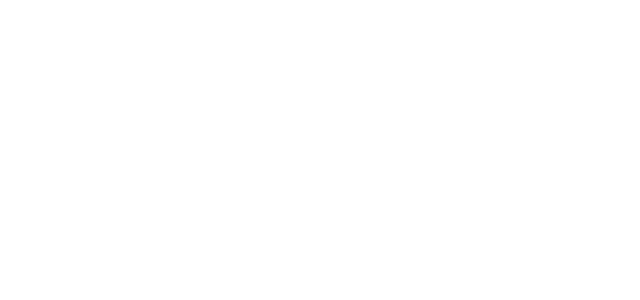
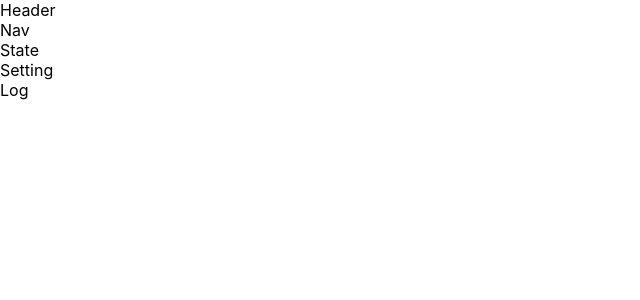
Before and after one commit to miox115/weathersystem, a React (Create React App) app: page / in a window 1280 px wide. Shown: the top 300 px of the page, without its empty margins (0-640 px from the left). Built offline with nearby package versions, Linux system fonts and the light colour scheme; the HTML template or start-up script is replaced by a standard one.

Commit message:
pageとcomponentsの作成

```diff
--- a/src/App.js
+++ b/src/App.js
@@ -1,9 +1,18 @@
-import './App.css';
+import "./App.css";
+import Header from "./pages/Header";
+import Nav from "./pages/Nav";
+import Setting from "./pages/Setting";
+import State from "./pages/State";
+import Log from "./pages/Log";
 
 function App() {
   return (
     <>
-
+      <Header />
+      <Nav />
+      <State />
+      <Setting />
+      <Log />
     </>
   );
 }
--- /dev/null
+++ b/src/pages/Header.jsx
@@ -0,0 +1,9 @@
+import React from 'react'
+
+const Header = () => {
+  return (
+    <div>Header</div>
+  )
+}
+
+export default Header
--- /dev/null
+++ b/src/pages/Log.jsx
@@ -0,0 +1,9 @@
+import React from 'react'
+
+const Log = () => {
+  return (
+    <div>Log</div>
+  )
+}
+
+export default Log
--- /dev/null
+++ b/src/pages/Nav.jsx
@@ -0,0 +1,9 @@
+import React from 'react'
+
+const Nav = () => {
+  return (
+    <div>Nav</div>
+  )
+}
+
+export default Nav
--- /dev/null
+++ b/src/pages/Setting.jsx
@@ -0,0 +1,9 @@
+import React from 'react'
+
+const Setting = () => {
+  return (
+    <div>Setting</div>
+  )
+}
+
+export default Setting
--- /dev/null
+++ b/src/pages/State.jsx
@@ -0,0 +1,9 @@
+import React from 'react'
+
+const State = () => {
+  return (
+    <div>State</div>
+  )
+}
+
+export default State
```
Also changed, not shown: src/components/ServerState.jsx (added, +9 -0 lines), src/components/TerminalState.jsx (added, +9 -0 lines), src/components/TotalState.jsx (added, +9 -0 lines).
